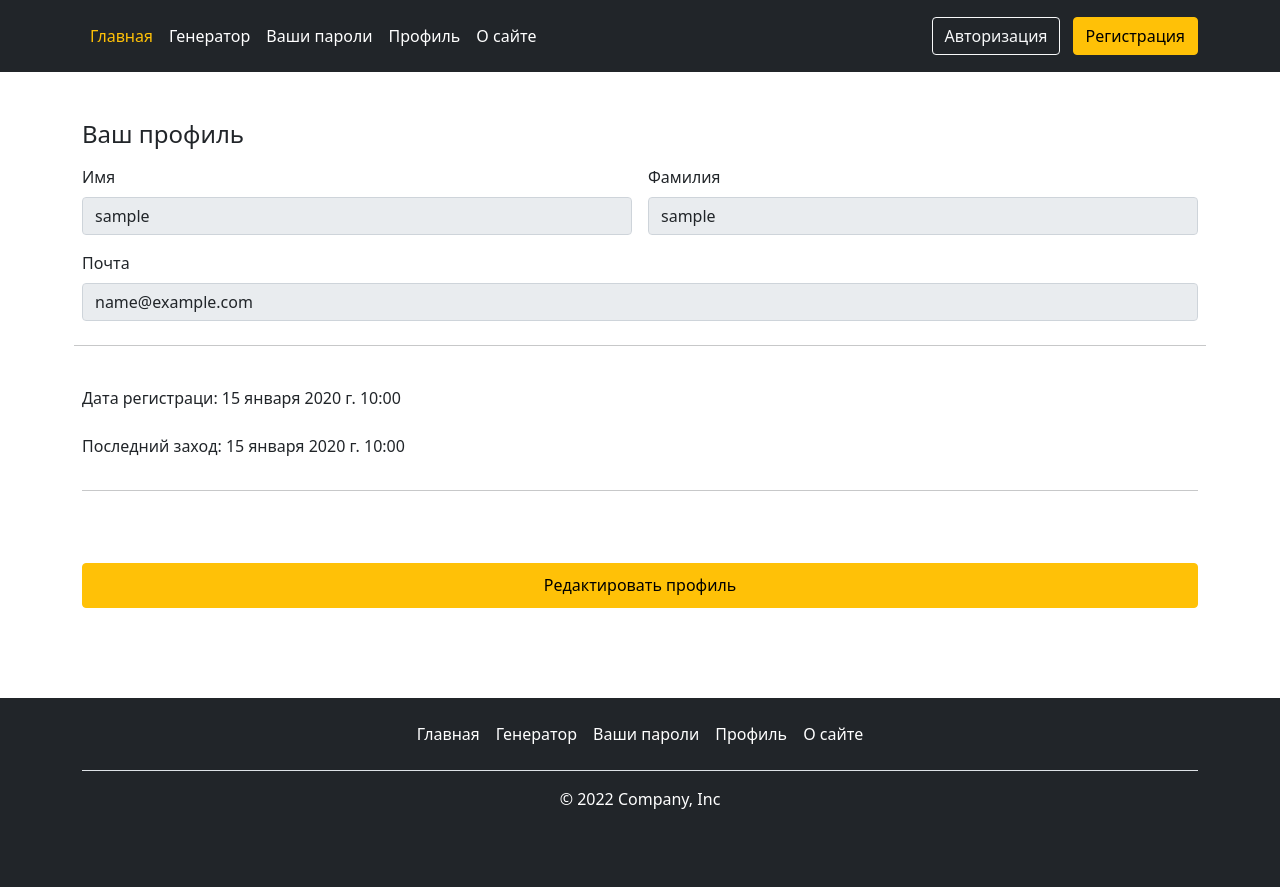
After one commit to Devzera/password_manager, a Django app: a page that uses password_manager/templates/includes/header.html in a window 1280 px wide. The commit adds this page. Run offline with Django 4.2, Linux system fonts and the light colour scheme; a user stored in the database is signed in; tables that the repository leaves empty hold one stand-in row (values such as "Sample post").

Commit message:
Creating a profile tab

```diff
--- a/password_manager/templates/includes/header.html
+++ b/password_manager/templates/includes/header.html
@@ -11,7 +11,7 @@
         <li><a href="{% url 'storage:home' %}" class="nav-link px-2 text-warning">Главная</a></li>
         <li><a href="{% url 'generator:create_password' %}" class="nav-link px-2 text-white">Генератор</a></li>
         <li><a href="{% url 'storage:storage' request.user.username %}" class="nav-link px-2 text-white">Ваши пароли</a></li>
-        <li><a href="" class="nav-link px-2 text-white">Профиль</a></li>
+        <li><a href="{% url 'users:profile' request.user.username %}" class="nav-link px-2 text-white">Профиль</a></li>
         <li><a href="" class="nav-link px-2 text-white">О сайте</a></li>
       </ul>
 
--- /dev/null
+++ b/password_manager/users/templates/users/profile.html
@@ -0,0 +1,218 @@
+{% extends 'base.html' %}
+
+{% block title %}
+
+{% endblock %}
+
+{% block content  %}
+	<div class="container mt-5">
+    <div class="g-5">
+      <div style="width: 100%">
+        <h4 class="mb-3">Ваш профиль</h4>
+        <form class="needs-validation" novalidate="">
+          <div class="row g-3">
+            <div class="col-sm-6">
+              <label for="firstName" class="form-label">Имя</label>
+              <input type="text" class="form-control" id="firstName" value="{{ user.username }}" readonly>
+            </div>
+
+            <div class="col-sm-6">
+              <label for="lastName" class="form-label">Фамилия</label>
+              <input type="text" class="form-control" id="lastName" value="{{ user.username }}" readonly>
+            </div>
+
+
+            <div class="col-12">
+              <label for="email" class="form-label">Почта</label>
+              <input type="email" class="form-control" id="email" value="{{ user.email }}" readonly>
+              <div class="invalid-feedback">
+                Please enter a valid email address for shipping updates.
+              </div>
+            </div>
+
+	          <hr class="my-4">
+
+            <div class="col-12">
+              <p class="form-label">Дата регистраци: {{ user.date_joined }}</p>
+            </div>
+
+	          <div class="col-12">
+              <p class="form-label">Последний заход: {{ user.last_login }}</p>
+            </div>
+
+
+
+
+          </div>
+
+          <hr class="my-4">
+
+          <button class="btn btn-warning mt-5" type="submit" style="height: 45px; width: 100%">Редактировать профиль</button>
+        </form>
+      </div>
+    </div>
+	</div>
+{% endblock %}
+
+
+
+
+
+
+
+<div class="g-5">
+      <div style="width: 100%">
+        <h4 class="mb-3">Billing address</h4>
+        <form class="needs-validation" novalidate="">
+          <div class="row g-3">
+            <div class="col-sm-6">
+              <label for="firstName" class="form-label">First name</label>
+              <input type="text" class="form-control" id="firstName" placeholder="" value="" required="">
+              <div class="invalid-feedback">
+                Valid first name is required.
+              </div>
+            </div>
+
+            <div class="col-sm-6">
+              <label for="lastName" class="form-label">Last name</label>
+              <input type="text" class="form-control" id="lastName" placeholder="" value="" required="">
+              <div class="invalid-feedback">
+                Valid last name is required.
+              </div>
+            </div>
+
+            <div class="col-12">
+              <label for="username" class="form-label">Username</label>
+              <div class="input-group has-validation">
+                <span class="input-group-text">@</span>
+                <input type="text" class="form-control" id="username" placeholder="Username" required="">
+              <div class="invalid-feedback">
+                  Your username is required.
+                </div>
+              </div>
+            </div>
+
+            <div class="col-12">
+              <label for="email" class="form-label">Email <span class="text-muted">(Optional)</span></label>
+              <input type="email" class="form-control" id="email" placeholder="you@example.com">
+              <div class="invalid-feedback">
+                Please enter a valid email address for shipping updates.
+              </div>
+            </div>
+
+            <div class="col-12">
+              <label for="address" class="form-label">Address</label>
+              <input type="text" class="form-control" id="address" placeholder="1234 Main St" required="">
+              <div class="invalid-feedback">
+                Please enter your shipping address.
+              </div>
+            </div>
+
+            <div class="col-12">
+              <label for="address2" class="form-label">Address 2 <span class="text-muted">(Optional)</span></label>
+              <input type="text" class="form-control" id="address2" placeholder="Apartment or suite">
+            </div>
+
+            <div class="col-md-5">
+              <label for="country" class="form-label">Country</label>
+              <select class="form-select" id="country" required="">
+                <option value="">Choose...</option>
+                <option>United States</option>
+              </select>
+              <div class="invalid-feedback">
+                Please select a valid country.
+              </div>
+            </div>
+
+            <div class="col-md-4">
+              <label for="state" class="form-label">State</label>
+              <select class="form-select" id="state" required="">
+                <option value="">Choose...</option>
+                <option>California</option>
+              </select>
+              <div class="invalid-feedback">
+                Please provide a valid state.
+              </div>
+            </div>
+
+            <div class="col-md-3">
+              <label for="zip" class="form-label">Zip</label>
+              <input type="text" class="form-control" id="zip" placeholder="" required="">
+              <div class="invalid-feedback">
+                Zip code required.
+              </div>
+            </div>
+          </div>
+
+          <hr class="my-4">
+
+          <div class="form-check">
+            <input type="checkbox" class="form-check-input" id="same-address">
+            <label class="form-check-label" for="same-address">Shipping address is the same as my billing address</label>
+          </div>
+
+          <div class="form-check">
+            <input type="checkbox" class="form-check-input" id="save-info">
+            <label class="form-check-label" for="save-info">Save this information for next time</label>
+          </div>
+
+          <hr class="my-4">
+
+          <h4 class="mb-3">Payment</h4>
+
+          <div class="my-3">
+            <div class="form-check">
+              <input id="credit" name="paymentMethod" type="radio" class="form-check-input" checked="" required="">
+              <label class="form-check-label" for="credit">Credit card</label>
+            </div>
+            <div class="form-check">
+              <input id="debit" name="paymentMethod" type="radio" class="form-check-input" required="">
+              <label class="form-check-label" for="debit">Debit card</label>
+            </div>
+            <div class="form-check">
+              <input id="paypal" name="paymentMethod" type="radio" class="form-check-input" required="">
+              <label class="form-check-label" for="paypal">PayPal</label>
+            </div>
+          </div>
+
+          <div class="row gy-3">
+            <div class="col-md-6">
+              <label for="cc-name" class="form-label">Name on card</label>
+              <input type="text" class="form-control" id="cc-name" placeholder="" required="">
+              <small class="text-muted">Full name as displayed on card</small>
+              <div class="invalid-feedback">
+                Name on card is required
+              </div>
+            </div>
+
+            <div class="col-md-6">
+              <label for="cc-number" class="form-label">Credit card number</label>
+              <input type="text" class="form-control" id="cc-number" placeholder="" required="">
+              <div class="invalid-feedback">
+                Credit card number is required
+              </div>
+            </div>
+
+            <div class="col-md-3">
+              <label for="cc-expiration" class="form-label">Expiration</label>
+              <input type="text" class="form-control" id="cc-expiration" placeholder="" required="">
+              <div class="invalid-feedback">
+                Expiration date required
+              </div>
+            </div>
+
+            <div class="col-md-3">
+              <label for="cc-cvv" class="form-label">CVV</label>
+              <input type="text" class="form-control" id="cc-cvv" placeholder="" required="">
+              <div class="invalid-feedback">
+                Security code required
+              </div>
+            </div>
+          </div>
+
+          <hr class="my-4">
+
+          <button class="w-100 btn btn-primary btn-lg" type="submit">Continue to checkout</button>
+        </form>
+      </div>
+    </div>
--- a/password_manager/users/urls.py
+++ b/password_manager/users/urls.py
@@ -2,10 +2,12 @@ from django.contrib.auth.views import LoginView, LogoutView
 from django.urls import path
 
 from . import views
+from .views import profile
 
 app_name = 'users'
 
 urlpatterns = [
+    path('profile/<slug:username>/', profile, name='profile'),
     path(
         'signup/',
         views.SignUp.as_view(),
--- a/password_manager/users/views.py
+++ b/password_manager/users/views.py
@@ -1,8 +1,26 @@
+from django.contrib.auth.decorators import login_required
+from django.http import HttpResponse
+from django.shortcuts import get_object_or_404, render
 from django.views.generic import CreateView
 
+from storage.models import User
 from .forms import CreationForm
 
 
 class SignUp(CreateView):
     form_class = CreationForm
     template_name = 'users/signup.html'
+
+
+@login_required
+def profile(request, username):
+    if request.user.username != username:
+        return HttpResponse('<h1>Нет доступа</h1>')
+
+    template = 'users/profile.html'
+
+    user = get_object_or_404(User, username=username)
+    context = {
+        'user': user
+    }
+    return render(request, template, context)
```
